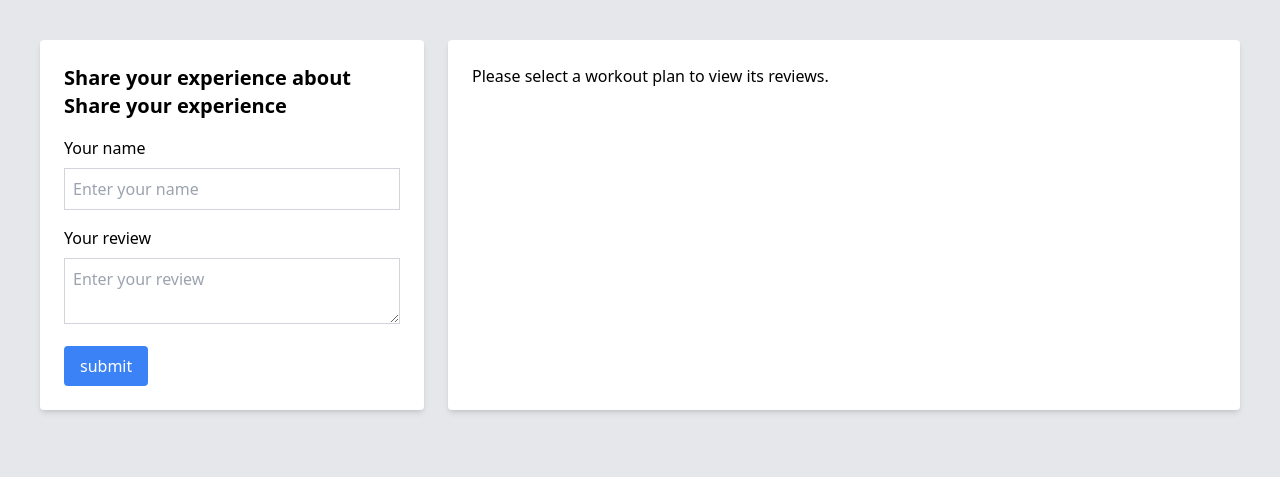
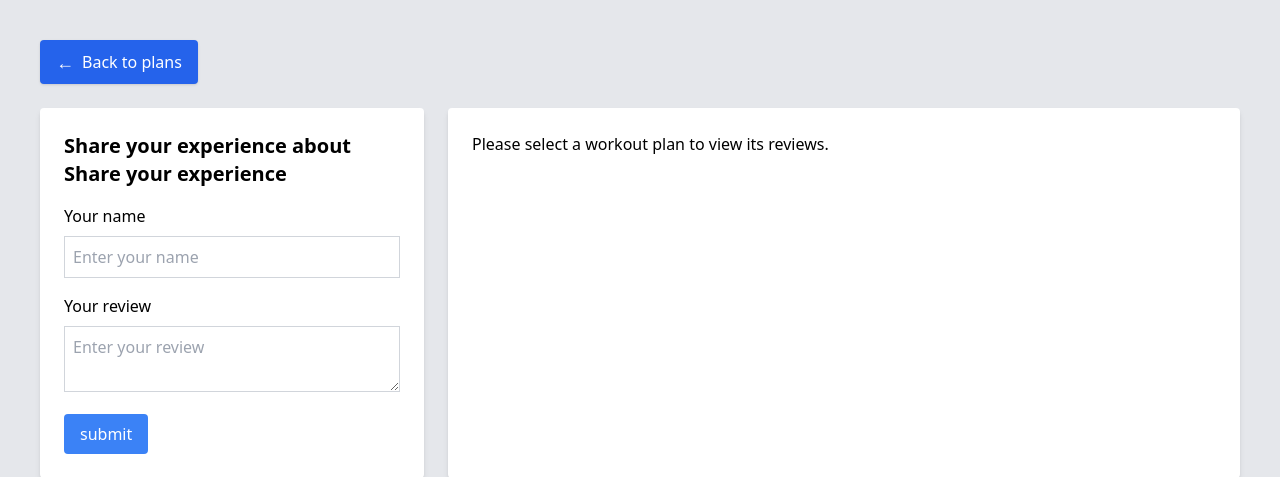
Before and after one commit to ndeshan/Project-Group-5, a PHP site: page /sharereview.php in a window 1280 px wide. Shown: the top 477 px of the page. Run offline with PHP 8.4, Linux system fonts and the light colour scheme; some libraries are stand-ins or nearby versions.

Commit message:
adden back button

```diff
--- a/pages/sharereview.php
+++ b/pages/sharereview.php
@@ -135,6 +135,12 @@ if ($_SERVER['REQUEST_METHOD'] === 'POST' && isset($_POST['name']) && isset($_PO
     <title>share review</title>
 </head>
 <body class="bg-gray-200 p-10">
+    <div class="mb-6">
+        <button type="button" onclick="window.location.href='Workout_plans.html'" class="inline-flex items-center px-4 py-2 bg-blue-600 text-white rounded shadow hover:bg-blue-700 focus:outline-none focus:ring-2 focus:ring-blue-300">
+            <span class="mr-2 text-lg">&larr;</span>
+            <span>Back to plans</span>
+        </button>
+    </div>
     <div class="grid grid-cols-1 md:grid-cols-3 gap-6 justify-center">
         <form action="<?php echo htmlspecialchars($_SERVER['PHP_SELF'], ENT_QUOTES, 'UTF-8'); ?>" class="bg-white p-6 rounded shadow-md w-full md:col-span-1" method="POST">
             <h2 class="text-xl font-bold mb-4"><?php echo htmlspecialchars("Share your experience about " . $planTitle, ENT_QUOTES, 'UTF-8'); ?></h2>
```
